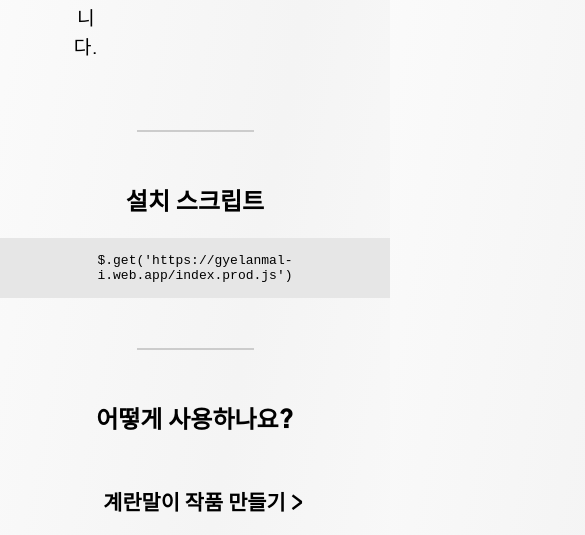
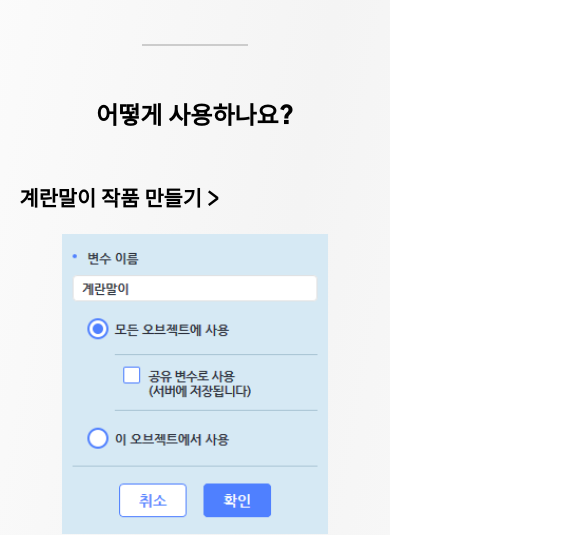
Before and after one commit to jedeop/gyelanmal-i, a website built with webpack: page public/index.html in a window 390 px wide. Shown: the part 1254-1789 px from the top of the page, 585 px wide, since content can reach past the window. Built offline with nearby package versions, Linux system fonts and the light colour scheme; some packages are replaced by stand-ins of ours.

Commit message:
index.html add media query and little things

```diff
--- a/public/index.html
+++ b/public/index.html
@@ -1,8 +1,9 @@
 <!DOCTYPE html>
-<html>
+<html lang="ko">
   <head>
     <meta charset="utf-8">
     <meta name="viewport" content="width=device-width, initial-scale=1">
+
     <title>계란말이</title>
     <link href="https://fonts.googleapis.com/css?family=Gothic+A1:200,700,900" rel="stylesheet">
     <style media="screen">
@@ -37,6 +38,8 @@
         min-height: 100vh;
         background: linear-gradient(280deg, #fff, #f4f4f4, #fff);
         padding-bottom: 50px;
+        width: 65%;
+        margin: auto;
       }
       .text {
         font-size: 1.2em;
@@ -51,8 +54,6 @@
       .cont {
         display: grid;
         grid-template-columns: repeat(3, 1fr);
-        width: 65%;
-        margin: auto;
         gap: 50px;
       }
       .cont > .item {
@@ -67,10 +68,6 @@
         display: inline-block;
         margin: auto;
         font-family: monospace;
-      }
-      .howto {
-        margin: auto;
-        width: 65%;
       }
       .howto h3 {
         text-align: left;
@@ -91,6 +88,23 @@
         font-weight: 700;
         margin-top: 30px;
         margin-bottom: 15px;
+      }
+      img {
+        max-width: 90vw;
+      }
+      @media (max-width: 1000px) {
+        body {
+          width: 90%;
+        }
+        .cont {
+          gap: 25px;
+        }
+        .howto h3 {
+          margin-left: 0px;
+        }
+        .cont, .make-project {
+          grid-template-columns: 1fr;
+        }
       }
     </style>
   </head>
```
